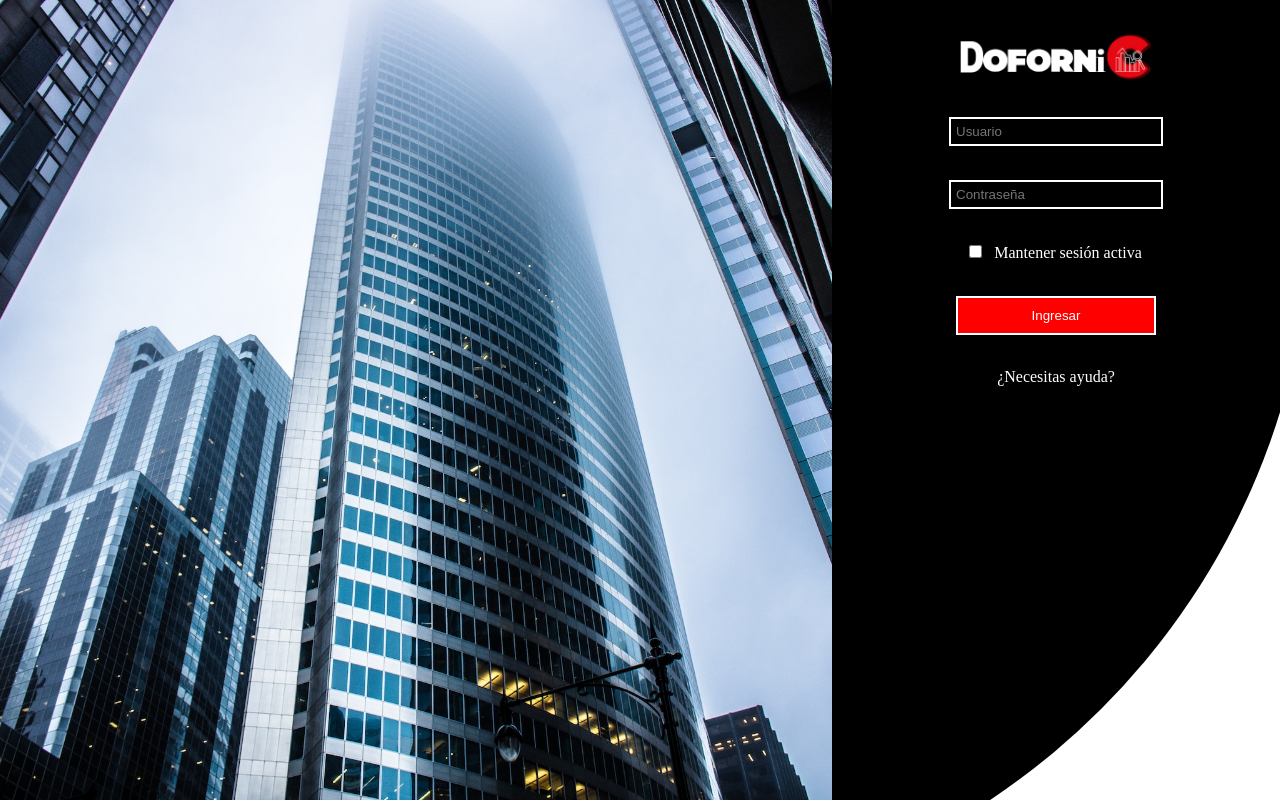
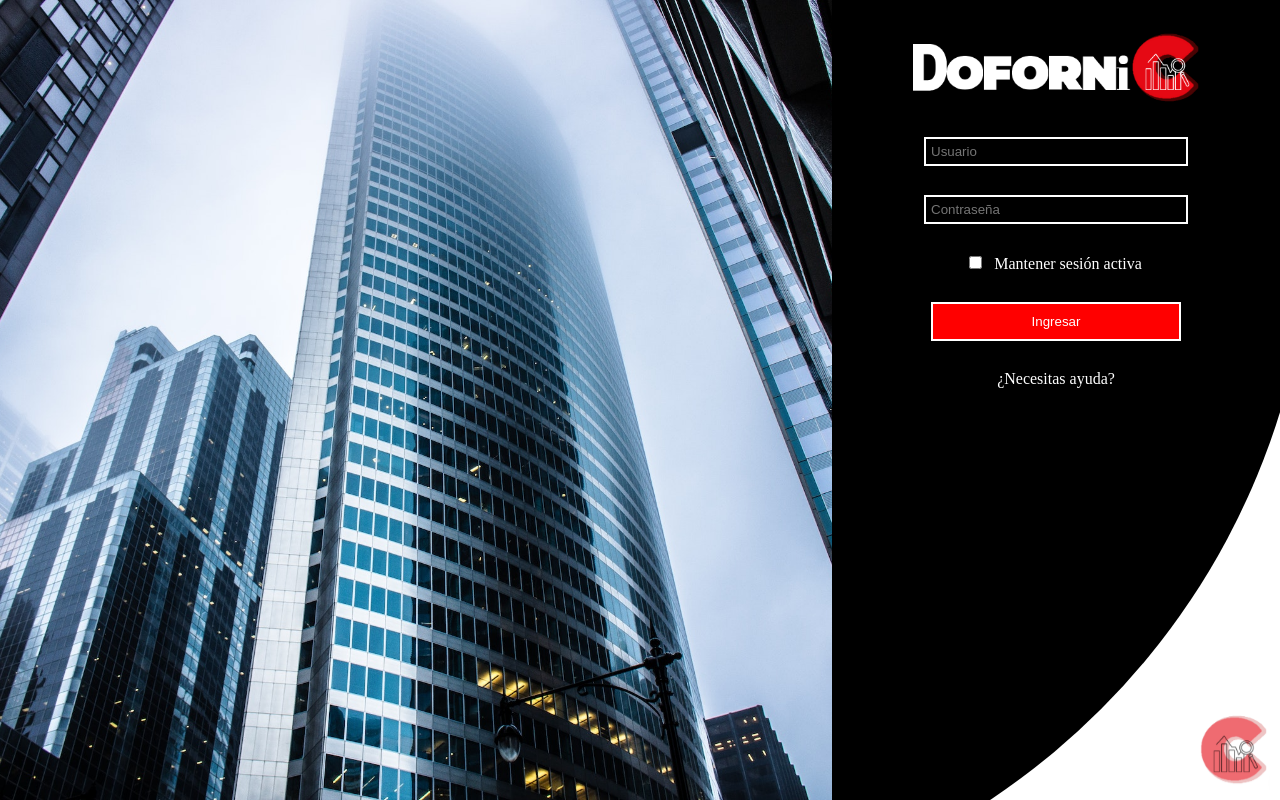
Before and after one commit to Elmo-Sb/Dofornic, a website: page src/web/index.html in a window 1280 px wide. Drawn offline with Linux system fonts and the light colour scheme.

Commit message:
Corregido errores menores, agregado logo pequeño

```diff
--- a/src/web/index.html
+++ b/src/web/index.html
@@ -24,5 +24,6 @@
             <a href="#">¿Necesitas ayuda?</a>
         </div>
     </div>
+    <img src="/src/Img/logoDofornicLetra.PNG" alt="Logo" class="logo-C">
 </body>
 </html>
--- a/src/web/style.css
+++ b/src/web/style.css
@@ -45,7 +45,7 @@ html, body {
 }
 
 .login-menu img {
-    width: 200px;
+    width: 300px;
     height: auto;
     margin-top: 20px;
     cursor: pointer;
@@ -58,7 +58,7 @@ html, body {
 
 .login-menu input {
 
-    width: 200px;
+    width: 250px;
     padding: 5px;
     color: white;
     background-color: black;
@@ -66,13 +66,13 @@ html, body {
 }
 
 .login-menu label{
-    width: 200px;
+    width: 250px;
     padding: 5px;
     color: white;
 }
 
 .login-menu button {
-    width: 200px;
+    width: 250px;
     padding: 5px;
     background-color: red;
     color: white;
@@ -109,3 +109,11 @@ html, body {
     width: 13px;
     height: 13px;
 }
+
+.logo-C {
+    position: fixed;
+    bottom: 10px; /* Ajusta la distancia desde la parte inferior */
+    right: 10px; /* Ajusta la distancia desde la parte derecha */
+    width: 70px;
+    height: auto;
+}
```
Also changed, not shown: src/Img/logoDofornicLetra.PNG (added).
